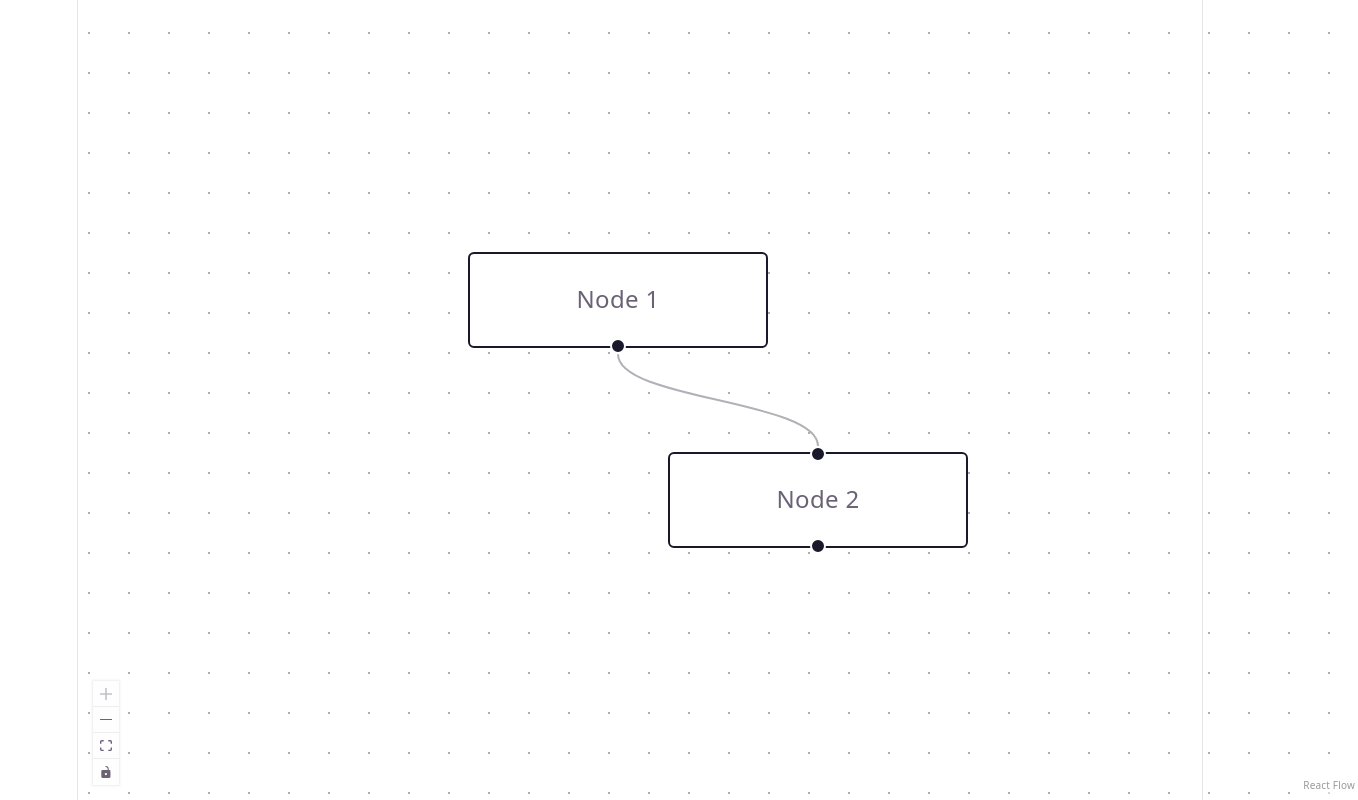
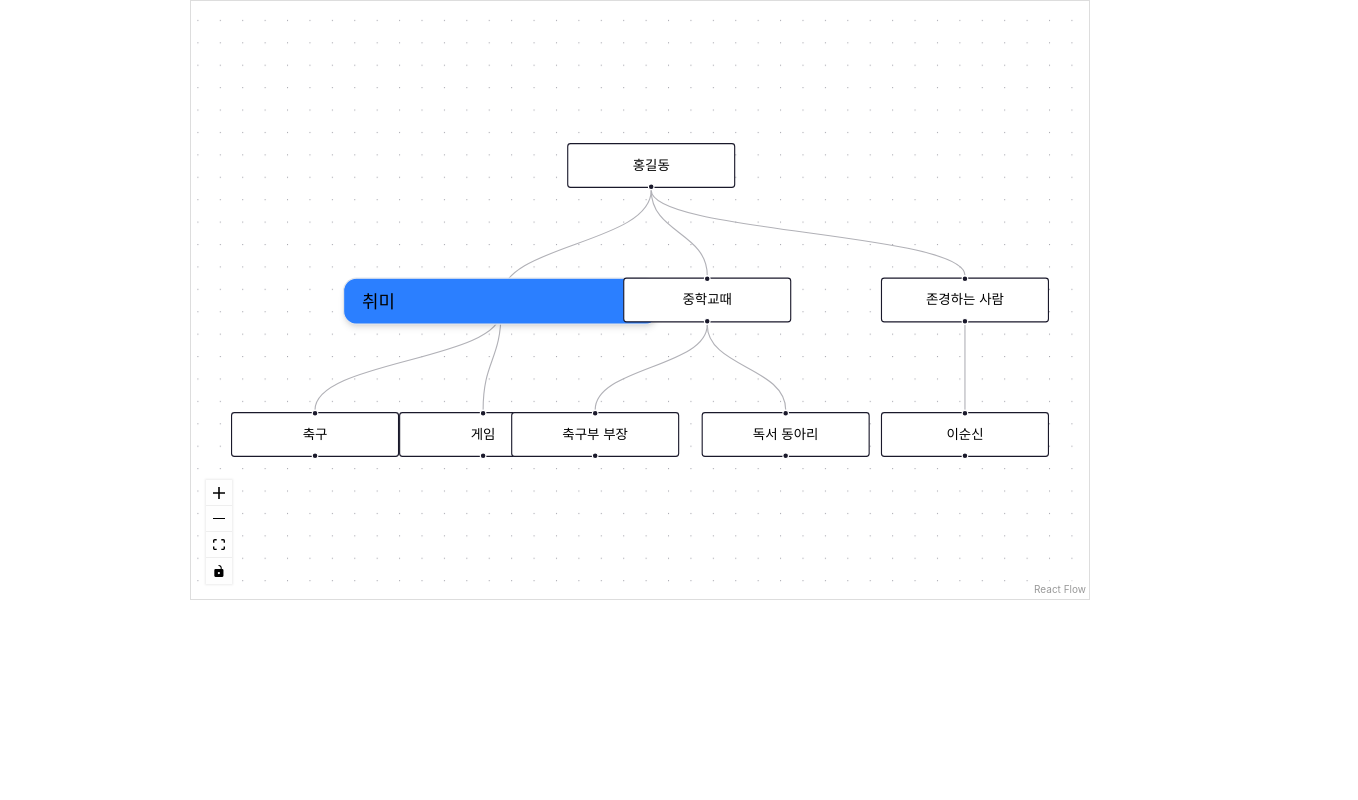
Before and after one commit to 1-MindCraft/MindCraft, a React (Vite) app in the folder front-end/: page / in a window 1280 px wide. Shown: the whole page, 1358 px wide, since content can reach past the window. Built offline with nearby package versions, Linux system fonts and the light colour scheme.

Commit message:
feat(fe): mindmap 노드 테스트중 #2

```diff
--- a/front-end/src/index.css
+++ b/front-end/src/index.css
@@ -1,4 +1,6 @@
-:root {
+@import '@xyflow/react/dist/style.css';
+@import 'tailwindcss';
+/* :root {
   --text: #6b6375;
   --text-h: #08060d;
   --bg: #fff;
@@ -108,4 +110,4 @@ code {
   line-height: 135%;
   padding: 4px 8px;
   background: var(--code-bg);
-}
+} */
--- /dev/null
+++ b/front-end/src/mindmap/components/CustomNode.jsx
@@ -0,0 +1,26 @@
+import { useCallback } from 'react';
+import { Handle, Position } from '@xyflow/react';
+
+const MindMapNode = ({ data }) => {
+  const onChange = useCallback((e) => {
+    console.log(e.target.value);
+  });
+
+  return (
+    <div className="bg-blue-500 rounded-xl px-4 py-2 shadow-md border border-gray-200">
+      <Handle
+        type="target"
+        position={Position.Top}
+        style={{ opacity: 0, top: '50%', left: '50%' }}
+      />
+      <input value={data.label} onChange={onChange} />
+      <Handle
+        type="source"
+        position={Position.Bottom}
+        style={{ opacity: 0, top: '50%', left: '50%' }}
+      />
+    </div>
+  );
+};
+
+export default MindMapNode;
--- a/front-end/src/mindmap/components/TestMindmap.jsx
+++ b/front-end/src/mindmap/components/TestMindmap.jsx
@@ -6,29 +6,80 @@ import {
   applyNodeChanges,
   applyEdgeChanges,
 } from '@xyflow/react';
-import '@xyflow/react/dist/style.css';
+import MindMapNode from './CustomNode';
 
+const nodeTypes = {
+  mapNode: MindMapNode,
+};
 const initialNodes = [
   {
     id: 'n1',
-    position: { x: 0, y: 0 },
-    data: { label: 'Node 1', parentId: null },
+    position: { x: 400, y: 0 },
+    data: { label: '홍길동', parentId: null },
     type: 'input',
   },
+  // 취미
   {
     id: 'n2',
-    position: { x: 100, y: 100 },
-    data: { label: 'Node 2', parentId: 'n1' },
+    position: { x: 200, y: 120 },
+    data: { label: '취미', parentId: 'n1' },
+    type: 'mapNode',
+  },
+  {
+    id: 'n3',
+    position: { x: 100, y: 240 },
+    data: { label: '축구', parentId: 'n2' },
+    type: 'default',
+  },
+  {
+    id: 'n4',
+    position: { x: 250, y: 240 },
+    data: { label: '게임', parentId: 'n2' },
+    type: 'default',
+  },
+  // 중학교때
+  {
+    id: 'n5',
+    position: { x: 450, y: 120 },
+    data: { label: '중학교때', parentId: 'n1' },
+    type: 'default',
+  },
+  {
+    id: 'n6',
+    position: { x: 350, y: 240 },
+    data: { label: '축구부 부장', parentId: 'n5' },
+    type: 'default',
+  },
+  {
+    id: 'n7',
+    position: { x: 520, y: 240 },
+    data: { label: '독서 동아리', parentId: 'n5' },
+    type: 'default',
+  },
+  // 존경하는 사람
+  {
+    id: 'n8',
+    position: { x: 680, y: 120 },
+    data: { label: '존경하는 사람', parentId: 'n1' },
+    type: 'default',
+  },
+  {
+    id: 'n9',
+    position: { x: 680, y: 240 },
+    data: { label: '이순신', parentId: 'n8' },
     type: 'default',
   },
 ];
 
 const initialEdges = [
-  {
-    id: 'n1-n2',
-    source: 'n1',
-    target: 'n2',
-  },
+  { id: 'n1-n2', source: 'n1', target: 'n2' },
+  { id: 'n2-n3', source: 'n2', target: 'n3' },
+  { id: 'n2-n4', source: 'n2', target: 'n4' },
+  { id: 'n1-n5', source: 'n1', target: 'n5' },
+  { id: 'n5-n6', source: 'n5', target: 'n6' },
+  { id: 'n5-n7', source: 'n5', target: 'n7' },
+  { id: 'n1-n8', source: 'n1', target: 'n8' },
+  { id: 'n8-n9', source: 'n8', target: 'n9' },
 ];
 
 export default function MindMap() {
@@ -48,11 +99,19 @@ export default function MindMap() {
   );
 
   return (
-    <div style={{ height: '100vh', width: '100vw' }}>
+    <div
+      style={{
+        height: '600px', // 고정 높이
+        width: '900px', // 고정 너비
+        border: '1px solid #ddd', // 캔버스 경계 표시
+        margin: '0 auto', // 가운데 정렬
+      }}
+    >
       <ReactFlow
         nodesConnectable={false}
         nodes={nodes}
         edges={edges}
+        nodeTypes={nodeTypes}
         onNodesChange={onNodesChange}
         onEdgesChange={onEdgesChange}
         fitView
```
Also changed, not shown: front-end/src/data/dummyData.js (added).
